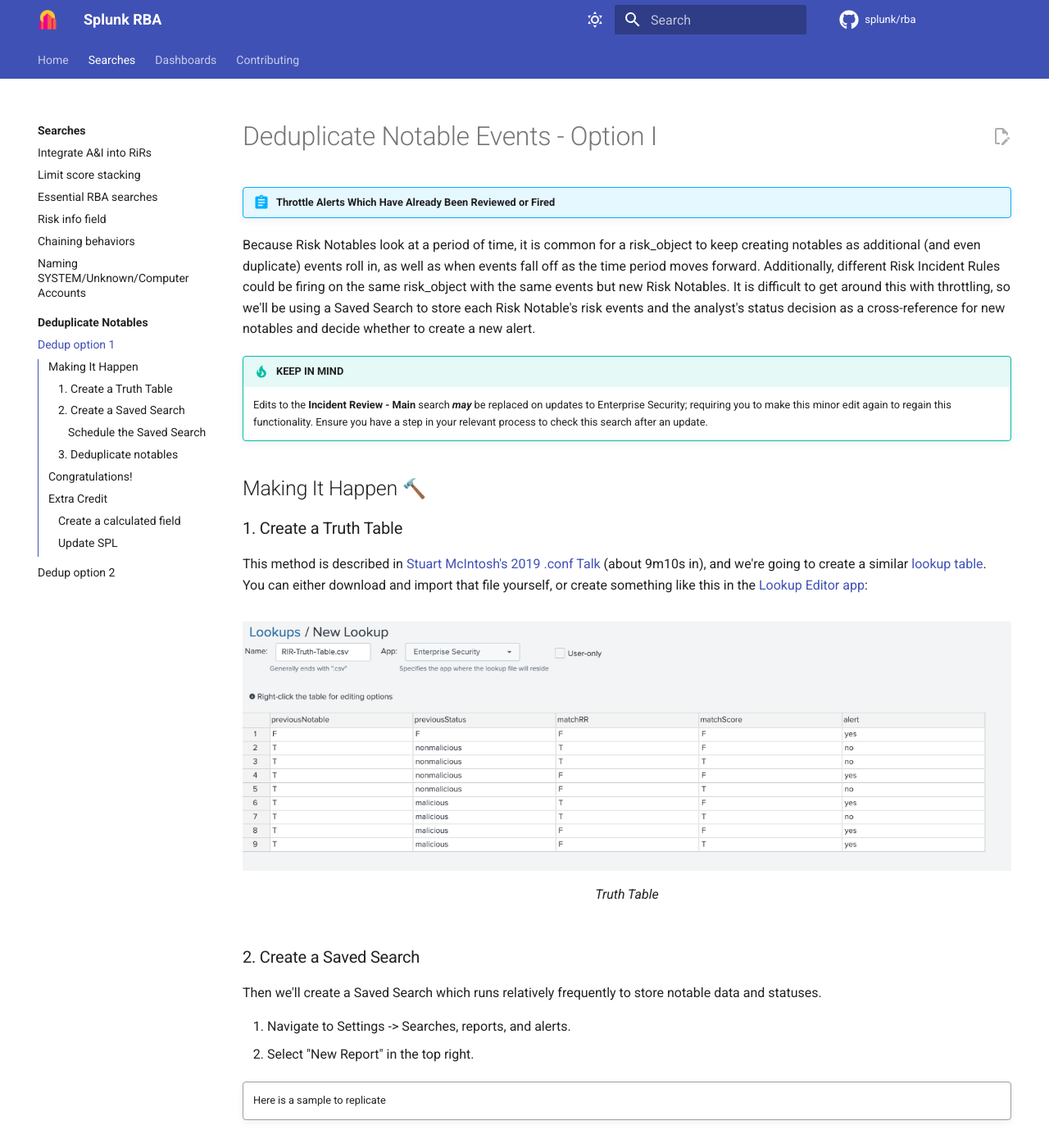
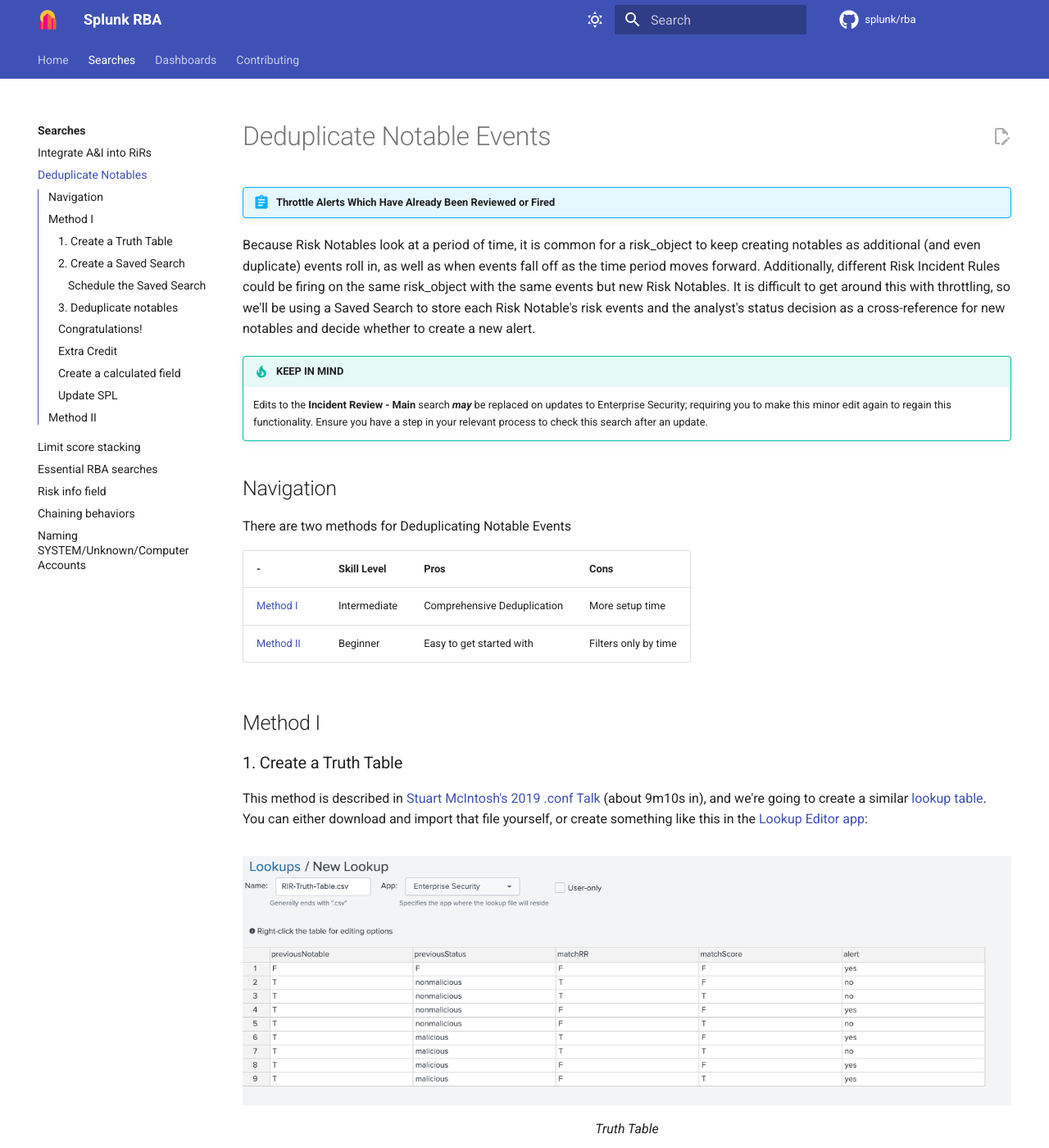
Before and after one commit to splunk/rba, an MkDocs documentation site: the page built from docs/searches/deduplicate_notables.md, in a window 1280 px wide and 1400 px high. Shown: the whole window at 82% size. Built offline with MkDocs 1.6.1 and Material for MkDocs 9.7.7, drawn with Linux system fonts in a browser that asks for light colours; emoji names are drawn with the system emoji font; comment, search, counter and statistics services are not loaded; some of the changed text lies outside the part shown.

````diff
--- a/docs/searches/dedup-notables/deduplicate_notables.md
+++ b/docs/searches/deduplicate_notables.md
@@ -1,4 +1,4 @@
-# Deduplicate Notable Events - Option I
+# Deduplicate Notable Events
 
 !!! abstract "Throttle Alerts Which Have Already Been Reviewed or Fired"
 
@@ -8,14 +8,24 @@ Because Risk Notables look at a period of time, it is common for a risk_object t
 
     Edits to the **Incident Review - Main** search ***may*** be replaced on updates to Enterprise Security; requiring you to make this minor edit again to regain this functionality. Ensure you have a step in your relevant process to check this search after an update.
 
-## Making It Happen :hammer:
+## Navigation
+
+There are two methods for Deduplicating Notable Events
+
+- | Skill Level | Pros | Cons
+- | ---------- | ---- | ----
+[Method I](#method-i) | Intermediate | Comprehensive Deduplication | More setup time
+[Method II](#method-ii) | Beginner | Easy to get started with | Filters only by time
+
+
+## Method I
 
 ### 1. Create a Truth Table
 
 This method is described in [Stuart McIntosh's 2019 .conf Talk](https://conf.splunk.com/files/2019/recordings/SEC1908.mp4){ target=_blank } (about 9m10s in), and we're going to create a similar [lookup table](https://github.com/splunk/rba/blob/main/lookups/RIR-Truth-Table.csv){ target=_blank }. You can either download and import that file yourself, or create something like this in the [Lookup Editor app](https://splunkbase.splunk.com/app/1724){ target=_blank }:
 
 <figure markdown>
-  ![Truth Table](../../assets/truth_table.png)
+  ![Truth Table](../assets/truth_table.png)
   <figcaption>Truth Table</figcaption>
 </figure>
 
@@ -30,7 +40,7 @@ Then we'll create a Saved Search which runs relatively frequently to store notab
     Here is a sample to replicate
 
 <figure markdown>
-  ![Sample Report](../../assets/dedup_search.png)
+  ![Sample Report](../assets/dedup_search.png)
   <figcaption>Sample Report</figcaption>
 </figure>
 
@@ -78,7 +88,7 @@ In the SPL for `previousStatus` above, I used the default ES status label "Close
 
 <div class="result" markdown>
 
-![Scheduler settings](../../assets/dedup_schedule.png){ align=right width=650 }
+![Scheduler settings](../assets/dedup_schedule.png){ align=right width=650 }
 
 - **Schedule:** Run on Cron Schedule
 - **Cron Expression:** `*/3 * * * *`
@@ -98,7 +108,7 @@ Our last step is to ensure that the Incident Review panel doesn't show us notabl
     By default it looks like this:
 
 <figrue markdown>
-  ![Default incident review search](../../assets/dedup_ir_old.png)
+  ![Default incident review search](../assets/dedup_ir_old.png)
   <figcaption>Default incident review search</figcaption>
 </figure>
 
@@ -111,19 +121,17 @@ Our last step is to ensure that the Incident Review panel doesn't show us notabl
     ```
 
 <figure markdown>
-  ![new incident review search](../../assets/dedup_ir_new2.png)
+  ![new incident review search](../assets/dedup_ir_new2.png)
   <figcaption>Updated incident review search</figcaption>
 </figure>
 
-## Congratulations! :partying_face:
+### Congratulations! :partying_face:
 
 You should now have a significant reduction in duplicate notables
 
 If something isn't working, make sure that the Saved Search is correctly outputting a lookup (which should have Global permissions), and ensure if you `| inputlookup RIR-Deduplicate.csv` you see all of the fields being returned as expected. If Incident Review is not working, something is wrong with the lookup or your edit to that search.
 
----
-
-## Extra Credit
+### Extra Credit
 
 If you utilize the [Risk info field](./risk_info_event_detail.md) so you have a short and sweet risk_message, you can add another level of granularity to your truth table.
 
@@ -136,7 +144,7 @@ This is especially useful if you are creating risk events from a data source wit
 First, we'll create a new Calculated Field from risk_message in our Risk Datamodel called risk_hash with eval's `md5()` function, which bypasses the need to deal with special characters or other strangeness that might be in that field. If you haven't done this before - no worries - you just have to go to *Settings -> Data Models -> Risk Data Model -> Edit -> Edit Acceleration* and turn this off. Afterwards, you can *Create New -> Eval Expression* like this:
 
 <figure markdown>
-  ![Creating risk_hash from md5(risk_message) in data model](../../assets/calcfield_riskhash.png)
+  ![Creating risk_hash from md5(risk_message) in data model](../assets/calcfield_riskhash.png)
   <figcaption>Creating risk_hash from md5(risk_message) in data model</figcaption>
 </figure>
 
@@ -181,10 +189,22 @@ Next we'll edit the Saved Search we created above to include the new fields and
 Voila! We now ensure that our signature-based risk rule data sources will properly alert if there are interesting new events for that risk object.
 
 ---
+
+## Method II
+
+This method will filter on time (within the last 70 minutes).
+
+``` spl title="Append to existing RiR"
+...
+| stats latest(_indextime) AS latest_risk
+| where latest_risk >= relative_time(now(),"-70m@m")
+```
+
+---
 <small>Authors</small>
 
 <div class="zts-tooltip">
-    <a class="zts-author" href="../../../contributing/contributors" target="_blank" alt="7thdrxn - Haylee Mills">
+    <a class="zts-author" href="../../contributing/contributors" target="_blank" alt="7thdrxn - Haylee Mills">
         <img class="github-avatar" src="https://avatars.githubusercontent.com/u/12771156?v=4){ class="github-avatar"/>
     </a>
     <span class="zts-tooltip-text">@7thdrxn - Haylee Mills</span>
--- a/mkdocs.yml
+++ b/mkdocs.yml
@@ -110,15 +110,12 @@ nav:
   - Searches:
       - searches/index.md
       - Integrate A&I into RiRs: searches/asset_and_identity_rir_logic.md
-      - Limit score stacking: searches/limit_risk_rule_score_stacking.md
+      - Deduplicate Notables: searches/deduplicate_notables.md
+      - Limit score stacking: searches/limit_score_stacking.md
       - Essential RBA searches: searches/risk_guide_searches.md
       - Risk info field: searches/risk_info_event_detail.md
       - Chaining behaviors: searches/this_then_that_alerts.md
       - Naming SYSTEM/Unknown/Computer Accounts: searches/naming_system_unknown_computer_accounts.md
-      - Deduplicate Notables:
-        - searches/dedup-notables/index.md
-        - Dedup option 1: searches/dedup-notables/deduplicate_notables.md
-        - Dedup option 2: searches/dedup-notables/deduplicate_notables_2.md
   - Dashboards:
       - dashboards/index.md
       - ATT&CK Matrix Risk: dashboards/attack_matrix_risk.md
````
Also changed, not shown: docs/searches/dedup-notables/index.md (deleted, +0 -13 lines), docs/searches/index.md (+2 -2 lines), docs/searches/limit_risk_rule_score_stacking.md (deleted, +0 -30 lines), docs/searches/limit_score_stacking.md (renamed from docs/searches/dedup-notables/deduplicate_notables_2.md, +42 -3 lines).
